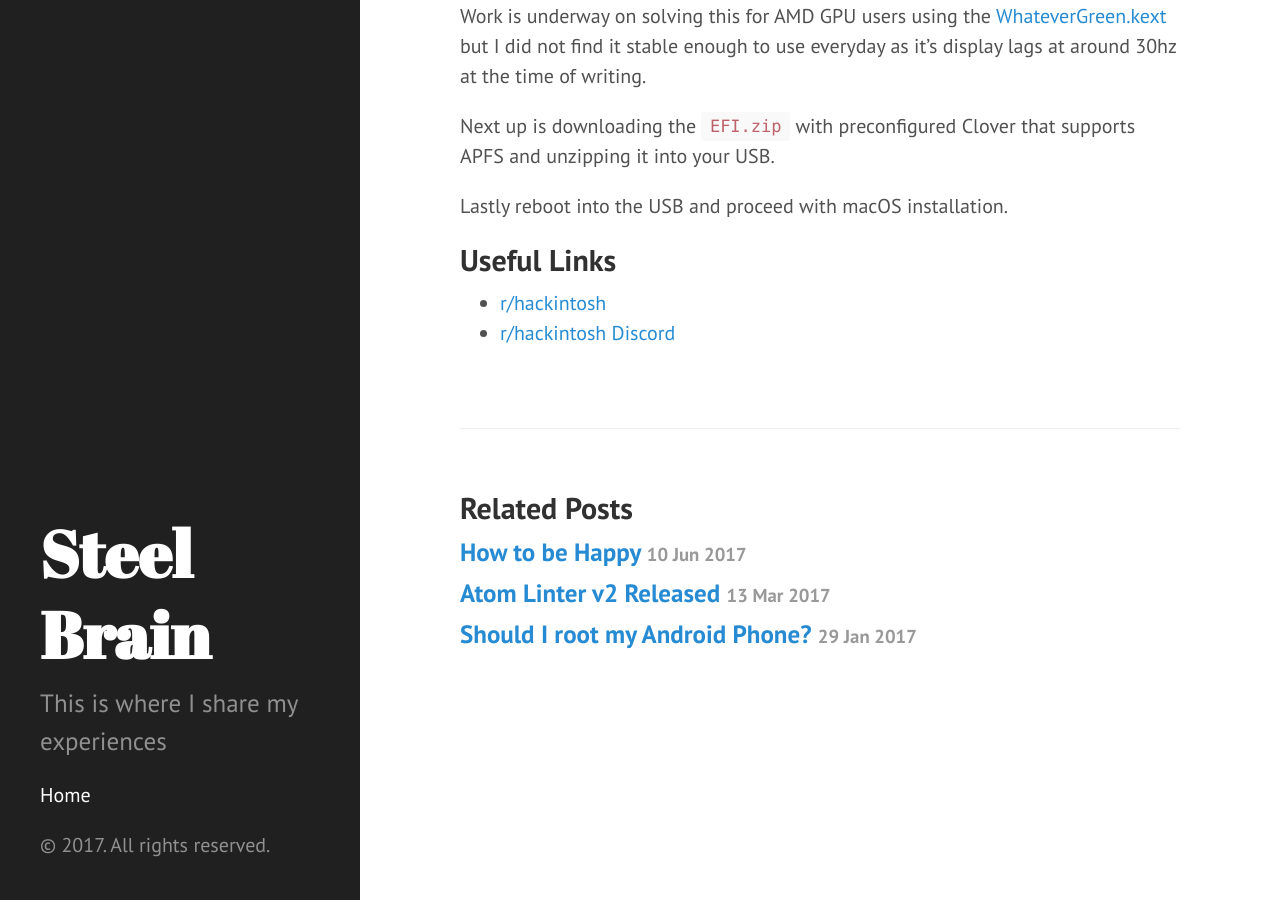
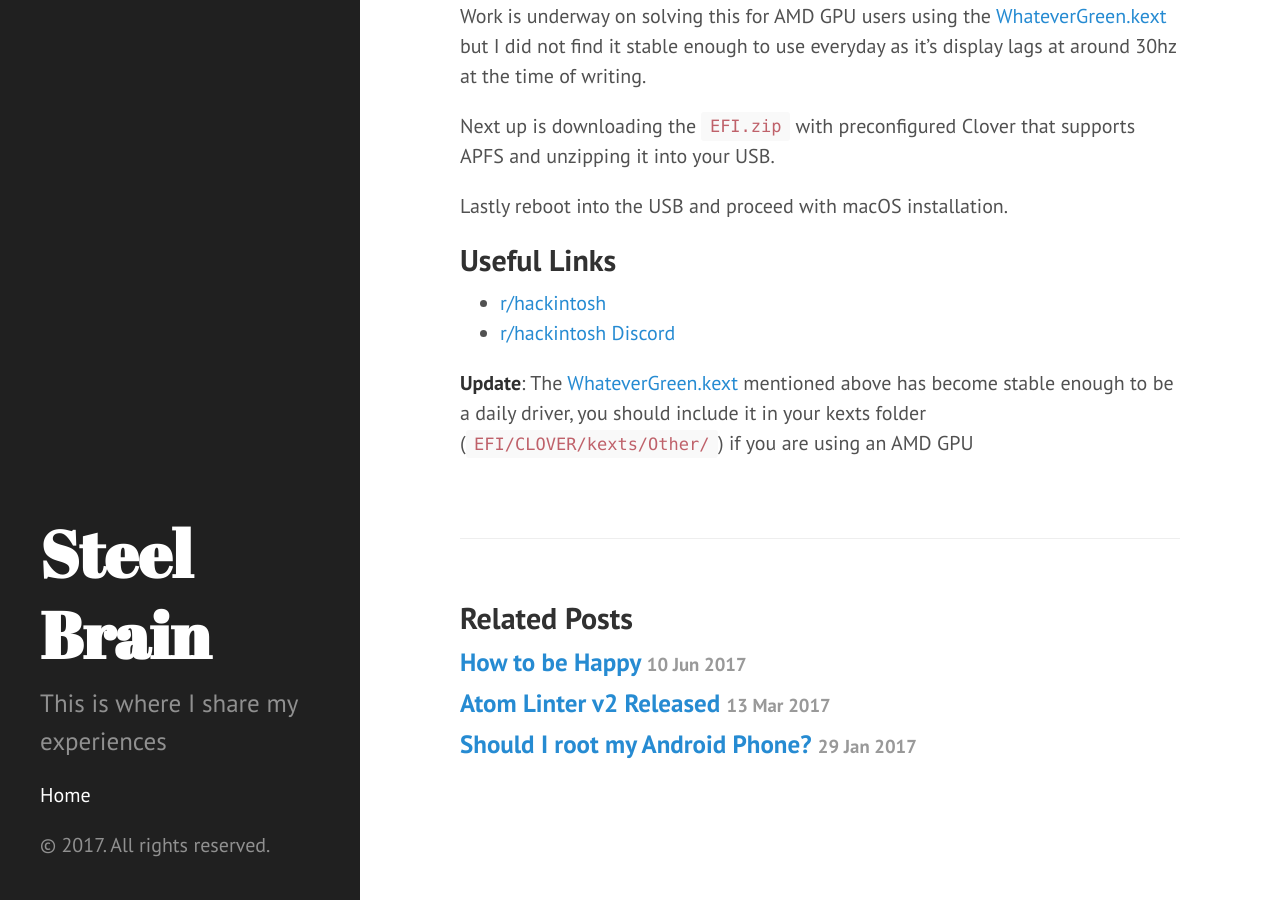
Before and after one commit to steelbrain/steelbrain.github.io, a Jekyll site: the page built from _posts/2017-08-07-gigabyte-z270-gaming-ultra-hackintosh-build-guide.md, in a window 1280 px wide and 900 px high, scrolled down 1177 px. Built offline with Jekyll 4.4.1, drawn with Linux system fonts in a browser that asks for light colours; comment, search, counter and statistics services are not loaded.

Commit message:
:memo: Mention stability of WhateverGreen

```diff
--- a/_posts/2017-08-07-gigabyte-z270-gaming-ultra-hackintosh-build-guide.md
+++ b/_posts/2017-08-07-gigabyte-z270-gaming-ultra-hackintosh-build-guide.md
@@ -35,6 +35,8 @@ Lastly reboot into the USB and proceed with macOS installation.
 - [r/hackintosh](https://www.reddit.com/r/hackintosh/)
 - [r/hackintosh Discord](https://discord.gg/u8V7N5C)
 
+**Update**: The [WhateverGreen.kext][4] mentioned above has become stable enough to be a daily driver, you should include it in your kexts folder (`EFI/CLOVER/kexts/Other/`) if you are using an AMD GPU
+
 
 [1]:https://developer.apple.com/download/
 [2]:http://osxdaily.com/2017/06/29/download-install-macos-high-sierra-public-beta/
```
